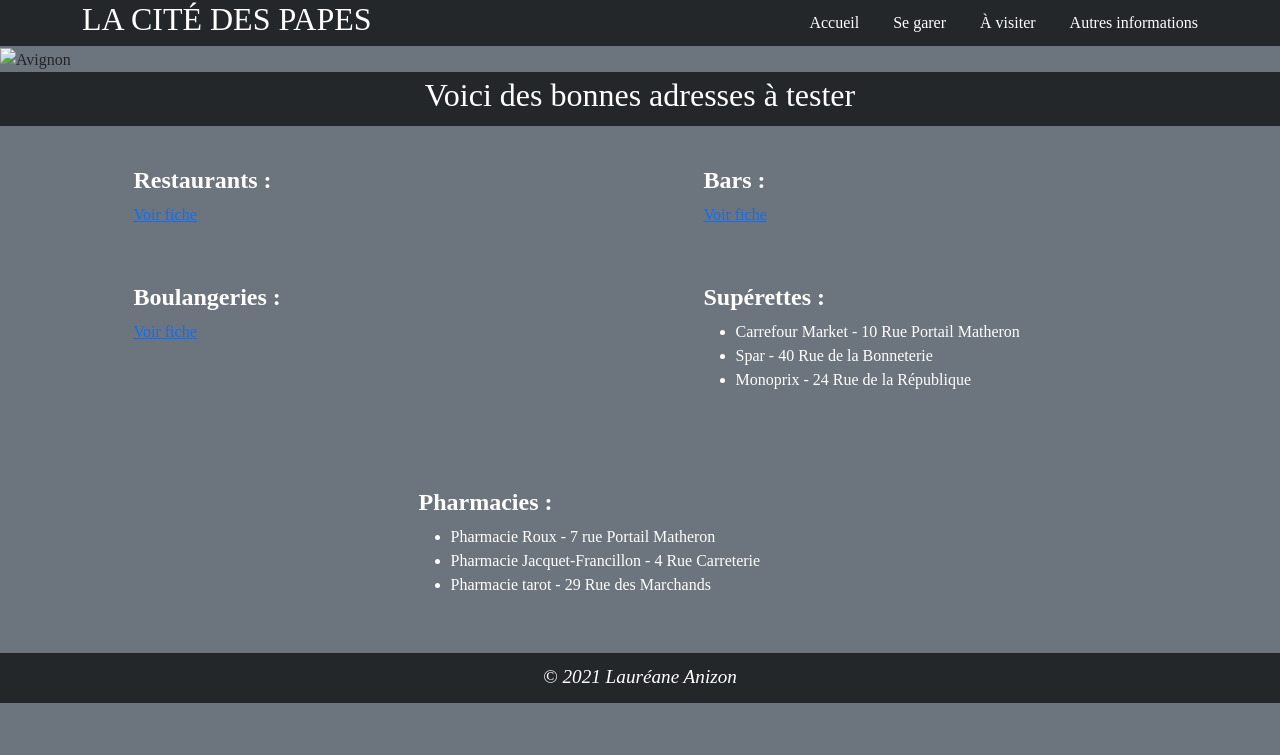
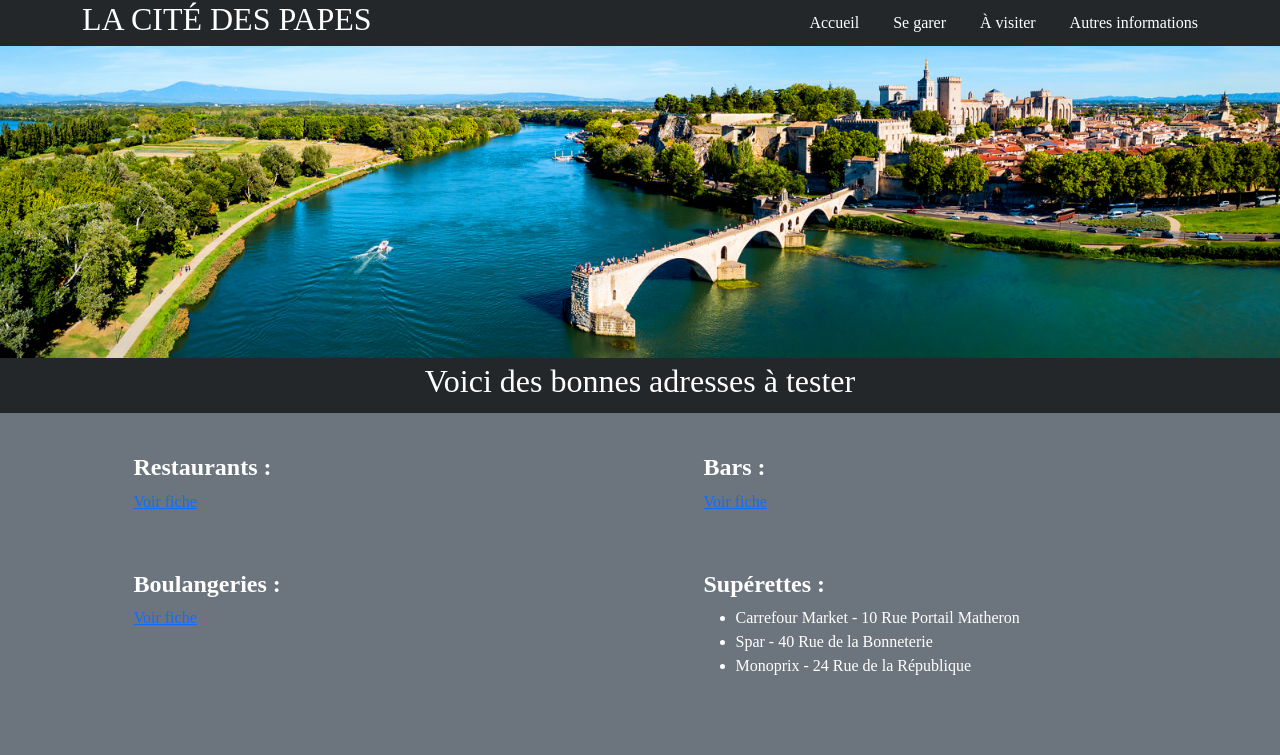
Before and after one commit to MaloROURISSOL/livret_acceuil, a plain HTML site: page templates/atester.html in a window 1280 px wide. Shown: the top 755 px of the page. Drawn offline with nearby package versions, Linux system fonts and the light colour scheme; a web font is replaced by a local one.

Commit message:
légères modifs sur le html pour optimiser

```diff
--- a/static/css/header.css
+++ b/static/css/header.css
@@ -50,7 +50,6 @@
 
 
 .wallpaper{
-
     position: relative;
 }
 
--- a/templates/atester.html
+++ b/templates/atester.html
@@ -27,7 +27,7 @@
         </div>
     </div>
     <div class="wallpaper">
-        <img src="img/avignonweb.png" class="img-fluid" alt="Avignon">
+        <img src="../static/images/avignonweb.png" class="img-fluid" alt="Avignon">
     </div>
 </header>
 
```
Also changed, not shown: index.html (+2 -2 lines), templates/avisiter.html (+1 -1 lines).
